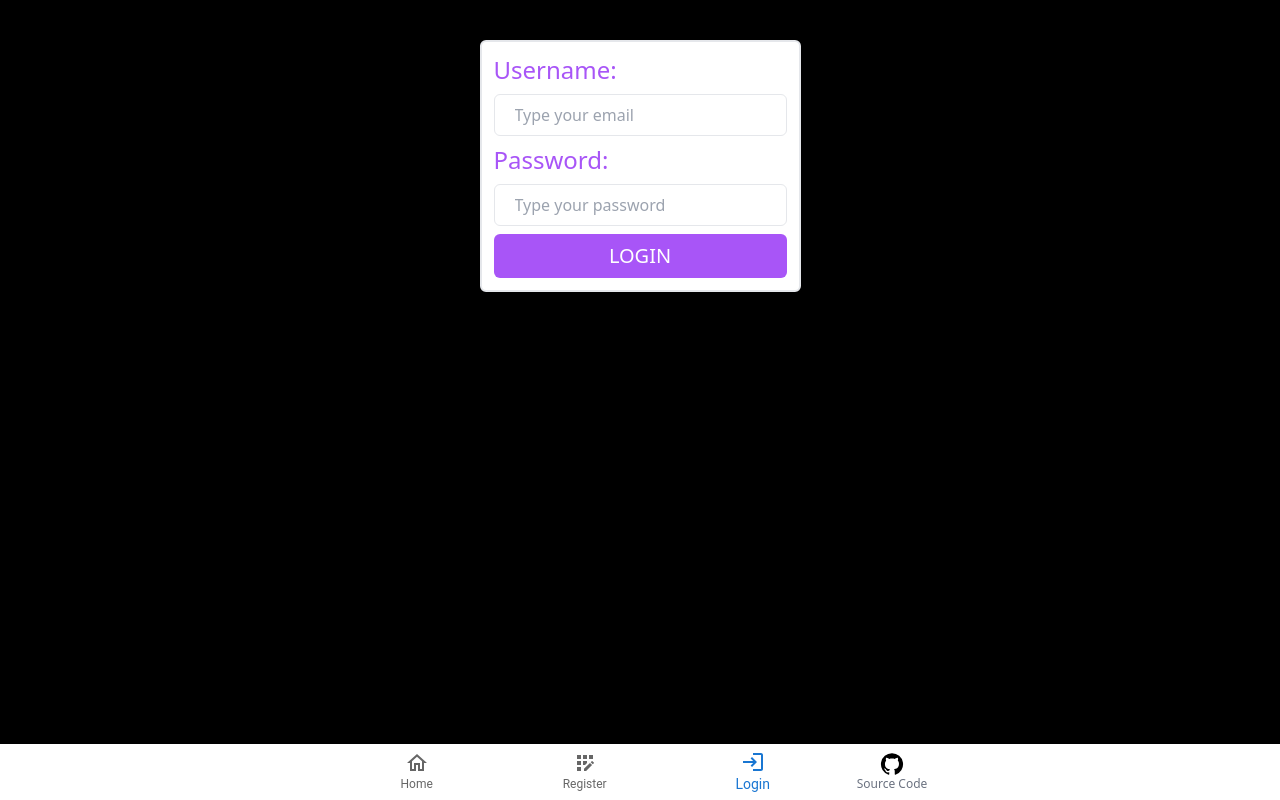
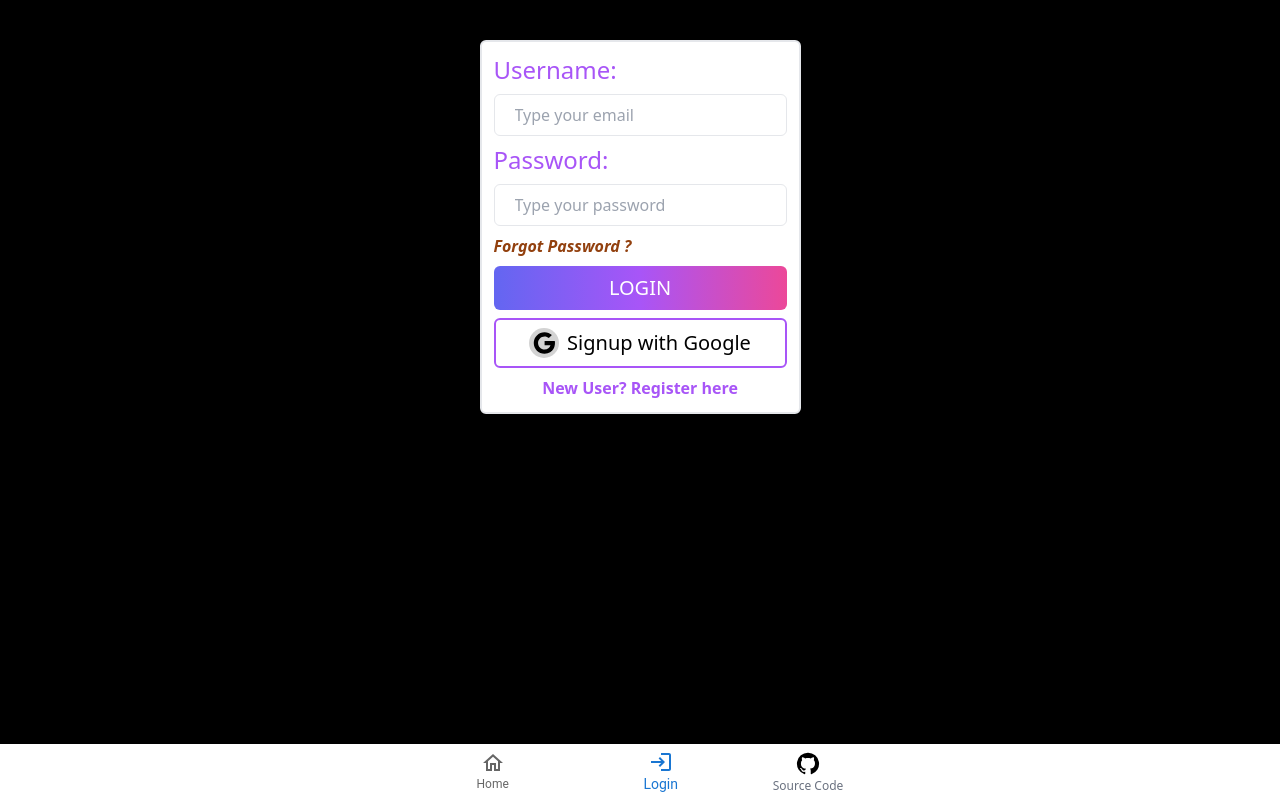
Before and after one commit to JiteshBalani/Hyrr-Assessment, a React (Vite) app in the folder client/: page / in a window 1280 px wide. Both pictures are taken after a click on the button "Login". Built offline with nearby package versions, Linux system fonts and the light colour scheme.

Commit message:
UI Changes

```diff
--- a/client/src/Components/InputForm.jsx
+++ b/client/src/Components/InputForm.jsx
@@ -1,5 +1,6 @@
 import React from 'react'
 import { useState } from 'react'
+import GoogleIcon from '@mui/icons-material/Google';
 
 const InputForm = () => {
 
@@ -55,7 +56,12 @@ const InputForm = () => {
                 <span className='text-black'>I accept all the <a className='text-blue-600'>Terms and Conditions</a></span>
             </div>
 
-            <button className='rounded-md p-2 text-xl bg-purple-500 w-full'>SIGNUP</button>
+            <button className='rounded-md p-2 text-xl bg-purple-500 bg-gradient-to-r from-indigo-500 via-purple-500 to-pink-500 w-full'>SIGNUP</button>
+
+            <button className='rounded-md p-2 text-xl text-black w-full flex items-center justify-center border-2 border-purple-500 space-x-2'>
+            <GoogleIcon style={{backgroundColor:'lightgrey', borderRadius: 30, padding: 2, fontSize: 30}}/>
+                <span>Signup with Google</span>
+            </button>
         </div>
     )
 }
--- a/client/src/Components/Navbar.jsx
+++ b/client/src/Components/Navbar.jsx
@@ -30,9 +30,6 @@ export default function SimpleBottomNavigation() {
               navigate('/');
               break;
             case 1:
-                navigate('/signup');
-              break;
-            case 2:
                 navigate('/login');
               break;
             default:
@@ -41,10 +38,9 @@ export default function SimpleBottomNavigation() {
         }}
       >
         <BottomNavigationAction label="Home" icon={<HomeOutlinedIcon />} />
-        <BottomNavigationAction label="Register" icon={<AppRegistrationOutlinedIcon />} />
         <BottomNavigationAction label="Login" icon={<LoginOutlinedIcon />} />
-        <a href='https://github.com/JiteshBalani/Hyrr-Assessment' target='blank' className='flex flex-col justify-center items-center mx-5'>
-        <GitHubIcon sx={{color: 'black'}}/>
+        <a href='https://github.com/JiteshBalani/Hyrr-Assessment' target='blank' className='flex flex-col justify-center items-center px-5 space-y-[2px] mx-2'>
+        <GitHubIcon sx={{color: 'black', height: 25}}/>
         <span className='text-gray-500 text-xs'>Source Code</span>
         </a>
       </BottomNavigation>
--- a/client/src/Pages/Login.jsx
+++ b/client/src/Pages/Login.jsx
@@ -1,4 +1,6 @@
 import React, { useState } from 'react'
+import {Link} from 'react-router-dom'
+import GoogleIcon from '@mui/icons-material/Google';
 
 const Login = () => {
 
@@ -34,8 +36,13 @@ const Login = () => {
                     <input type='checkbox' />
                     <span className='text-blue-500'>Remember me</span>
                 </div> */}
-
-                <button className='rounded-md p-2 text-xl bg-purple-500 w-full'>LOGIN</button>
+                <span className='font-semibold text-amber-800 italic cursor-pointer'>Forgot Password ?</span>
+                <button className='rounded-md p-2 text-xl bg-purple-500 bg-gradient-to-r from-indigo-500 via-purple-500 to-pink-500 w-full'>LOGIN</button>
+                <button className='rounded-md p-2 text-xl text-black w-full flex items-center justify-center border-2 border-purple-500 space-x-2'>
+                <GoogleIcon style={{backgroundColor:'lightgrey', borderRadius: 30, padding: 2, fontSize: 30}}/>
+                <span>Signup with Google</span>
+            </button>
+                <Link to='/signup' className='text-center'><span className=' text-purple-500 cursor-pointer font-semibold'>New User? Register here</span></Link>
             </div>
         </div>
     )
```
